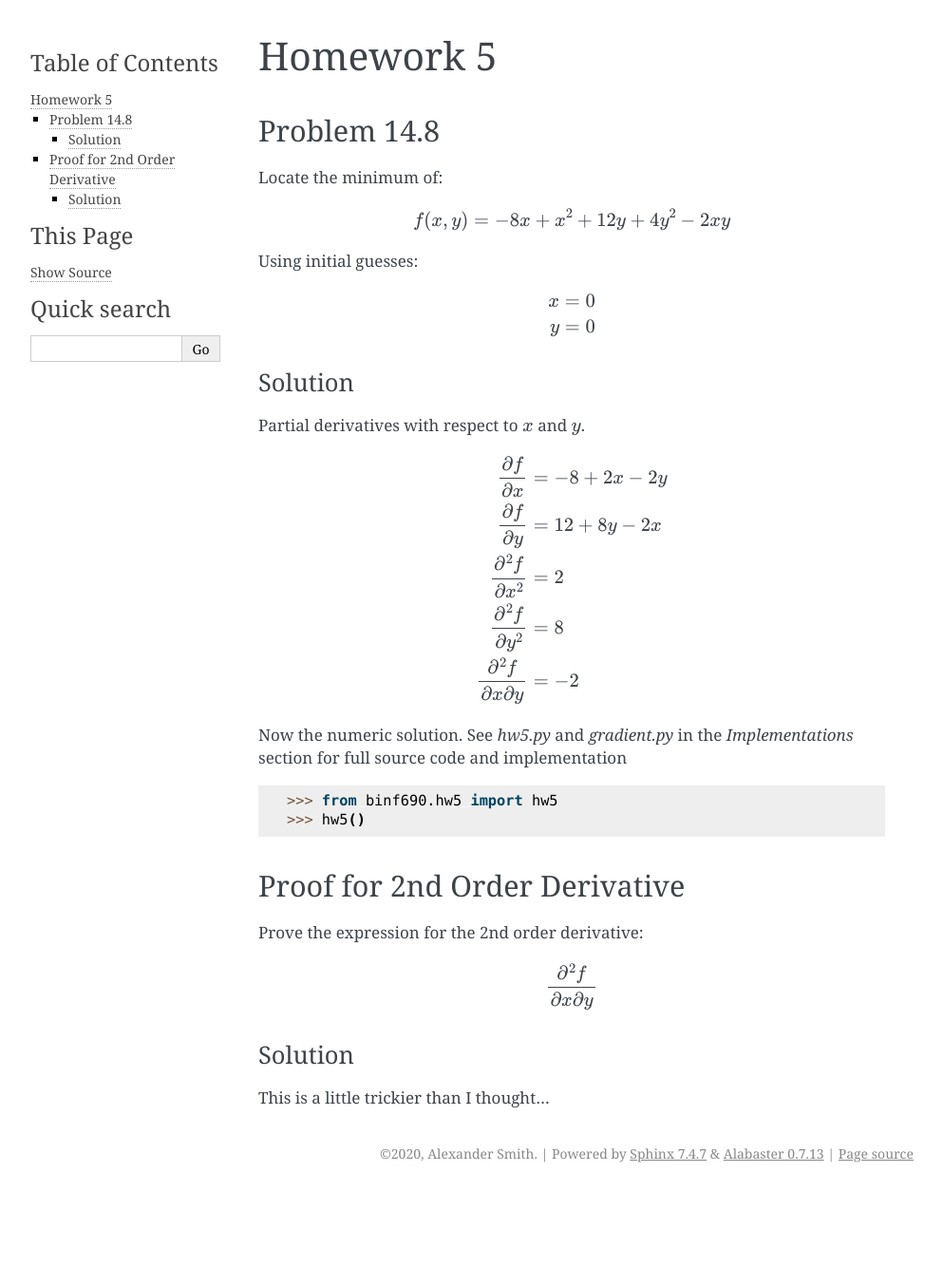
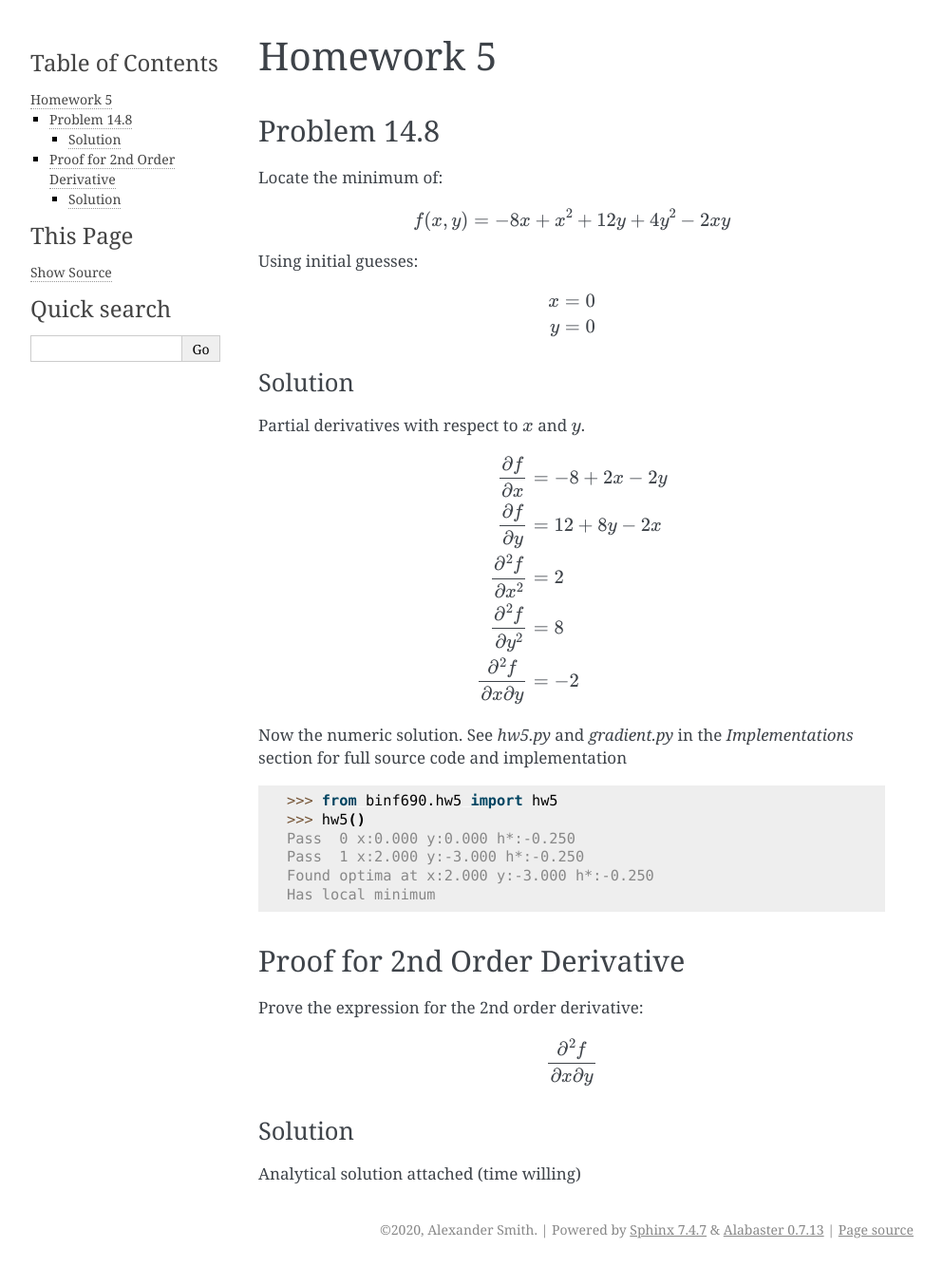
Before and after one commit to ajsmith/binf690-homework, a Sphinx documentation site: the page built from doc/source/homework/hw5.rst, in a window 1280 px wide. Shown: the whole page at 95% size, without its empty margins (148-1141 px from the left). Built offline with Sphinx 7.4.7, drawn with Linux system fonts in a browser that asks for light colours; formulas are drawn with MathJax 3; before the commit the page ends 1254 px from its top, so only the background shows below that.

Commit message:
Update homework 5 doc.

```diff
--- a/doc/source/homework/hw5.rst
+++ b/doc/source/homework/hw5.rst
@@ -48,6 +48,10 @@ Now the numeric solution. See `hw5.py` and `gradient.py` in the
 
     >>> from binf690.hw5 import hw5
     >>> hw5()
+    Pass  0 x:0.000 y:0.000 h*:-0.250
+    Pass  1 x:2.000 y:-3.000 h*:-0.250
+    Found optima at x:2.000 y:-3.000 h*:-0.250
+    Has local minimum
 
 
 Proof for 2nd Order Derivative
@@ -63,4 +67,4 @@ Prove the expression for the 2nd order derivative:
 Solution
 --------
 
-This is a little trickier than I thought...
+Analytical solution attached (time willing)
```
